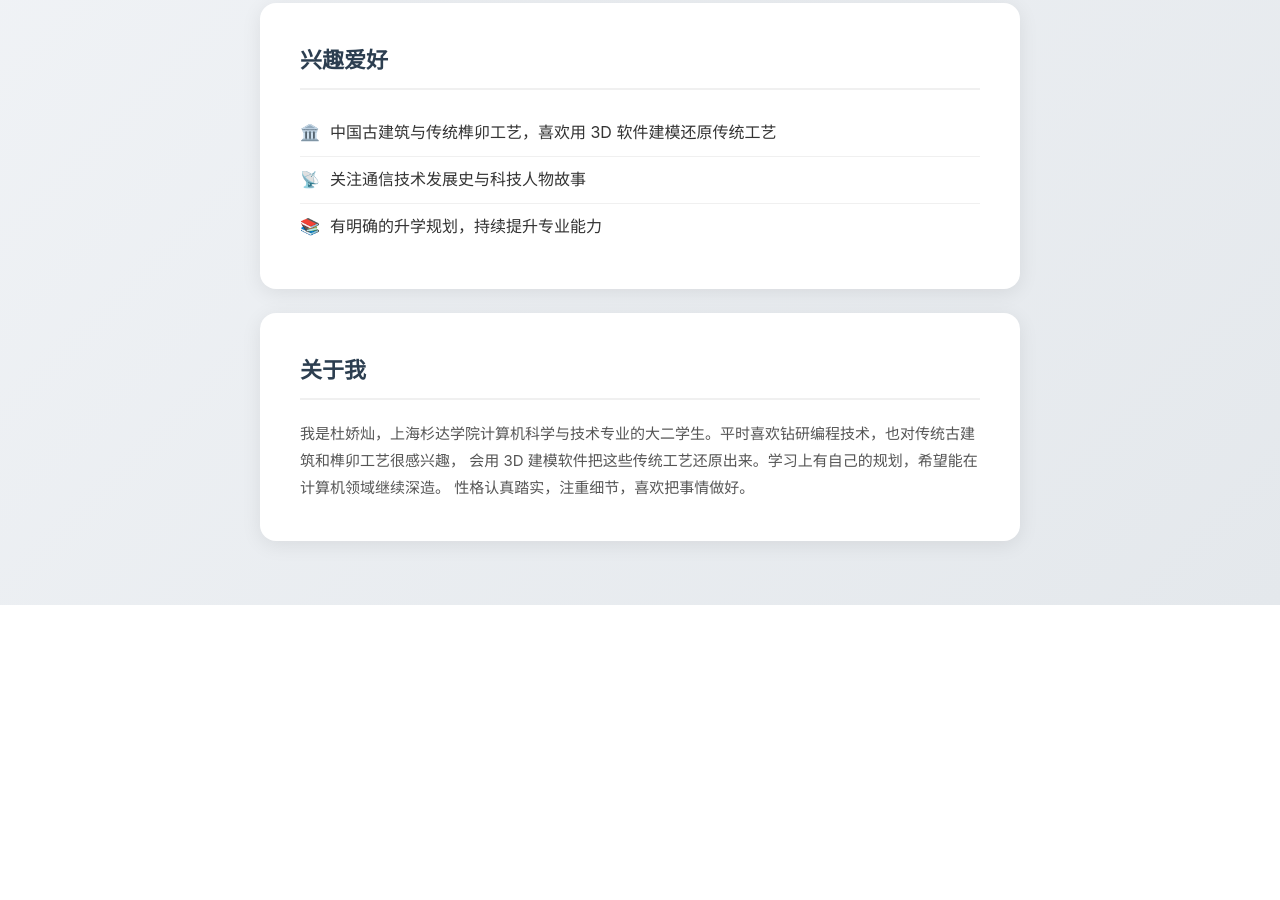
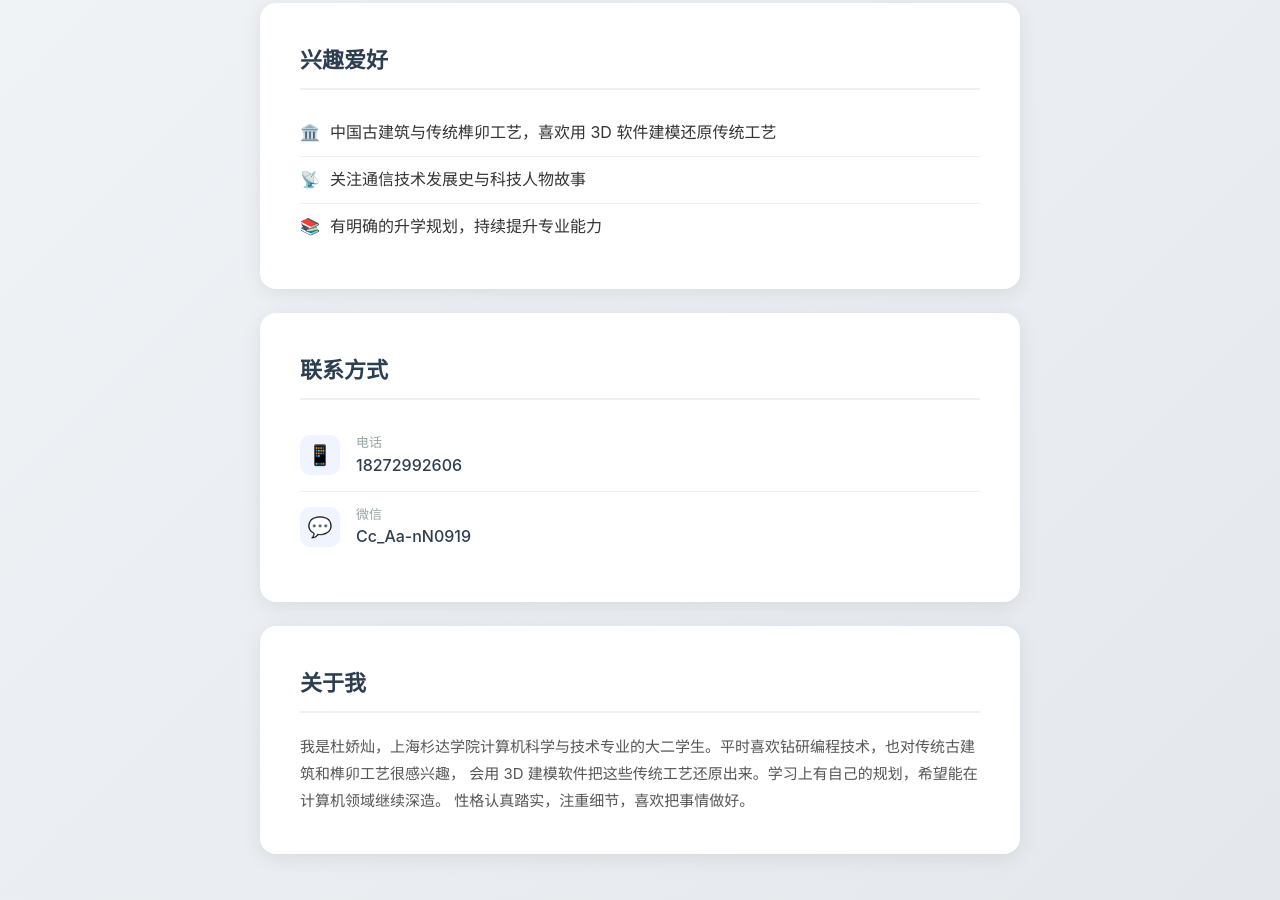
Before and after one commit to 1628222781-eng/personalweb, a plain HTML site: page index.html in a window 1280 px wide. Shown: the part 950-1850 px from the top of the page. Before the commit the page ends 1555 px from the top, so only its background shows below. Drawn offline with Linux system fonts and the light colour scheme.

Commit message:
feat: 添加联系方式板块（电话+微信）

```diff
--- a/index.html
+++ b/index.html
@@ -126,6 +126,44 @@
             margin-right: 10px;
         }
 
+        .contact-list {
+            list-style: none;
+        }
+
+        .contact-list li {
+            padding: 12px 0;
+            border-bottom: 1px solid #f0f0f0;
+            display: flex;
+            align-items: center;
+        }
+
+        .contact-list li:last-child {
+            border-bottom: none;
+        }
+
+        .contact-icon {
+            width: 40px;
+            height: 40px;
+            border-radius: 10px;
+            background: #f0f4ff;
+            display: flex;
+            align-items: center;
+            justify-content: center;
+            margin-right: 16px;
+            font-size: 20px;
+        }
+
+        .contact-info .contact-label {
+            font-size: 13px;
+            color: #95a5a6;
+        }
+
+        .contact-info .contact-value {
+            font-size: 16px;
+            color: #2c3e50;
+            font-weight: 500;
+        }
+
         .intro-text {
             color: #555;
             font-size: 15px;
@@ -211,6 +249,27 @@
             </ul>
         </div>
 
+        <!-- 联系方式 -->
+        <div class="card">
+            <h2>联系方式</h2>
+            <ul class="contact-list">
+                <li>
+                    <div class="contact-icon">📱</div>
+                    <div class="contact-info">
+                        <div class="contact-label">电话</div>
+                        <div class="contact-value">18272992606</div>
+                    </div>
+                </li>
+                <li>
+                    <div class="contact-icon">💬</div>
+                    <div class="contact-info">
+                        <div class="contact-label">微信</div>
+                        <div class="contact-value">Cc_Aa-nN0919</div>
+                    </div>
+                </li>
+            </ul>
+        </div>
+
         <!-- 关于我 -->
         <div class="card">
             <h2>关于我</h2>
```
